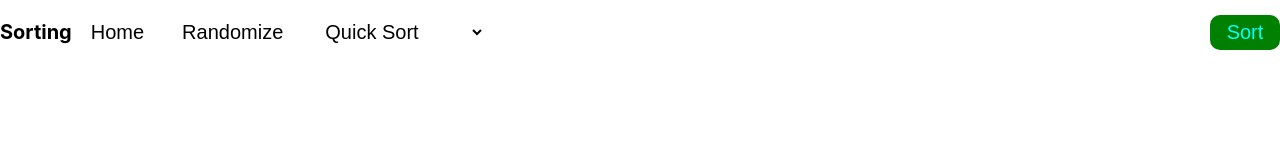
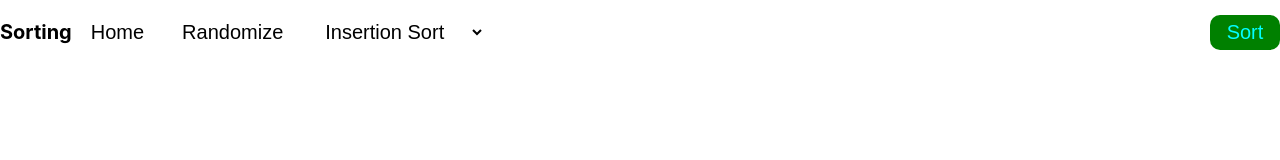
Before and after one commit to AloeVeraCanCode/AlgoManiac, a React (Create React App) app: page /sorting in a window 1280 px wide. Shown: the top 160 px of the page. Built offline with nearby package versions, Linux system fonts and the light colour scheme.

Commit message:
Select element is fixed, we can sort the array based on selected sorting algorithm

```diff
--- a/src/Components/Sorting page/SortingBar.jsx
+++ b/src/Components/Sorting page/SortingBar.jsx
@@ -17,7 +17,14 @@ export default function (props) {
     }
      async function sort()
     {
+        var selection=document.getElementById('sortingMethods');
+        var method=selection.options[selection.selectedIndex].text;;
+        if(method==='Insertion Sort')
         await InsertionSort(props);
+        else if(method==='Merge Sort')
+        {
+
+        }
     }
   return (
     <div className="sort-bar">
@@ -25,8 +32,8 @@ export default function (props) {
       <div className="inside-sort-bar">
         <button type="submit" href="/">Home</button>
         <button href="/" onClick={setArray}>Randomize</button>
-        <select name="Merge Sort" id="cars">
-            <option value="">Quick Sort</option>
+        <select name="Merge Sort" id="sortingMethods">
+            <option value="">Insertion Sort</option>
             <option value="">Merge Sort</option>
             <option value="">Bubble Sort</option>
             <option value="">Selection Sort</option>
```
